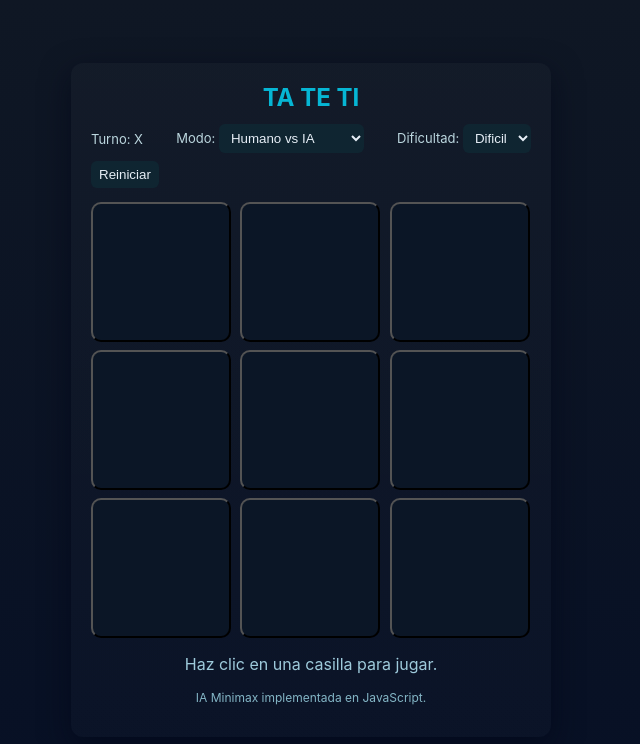
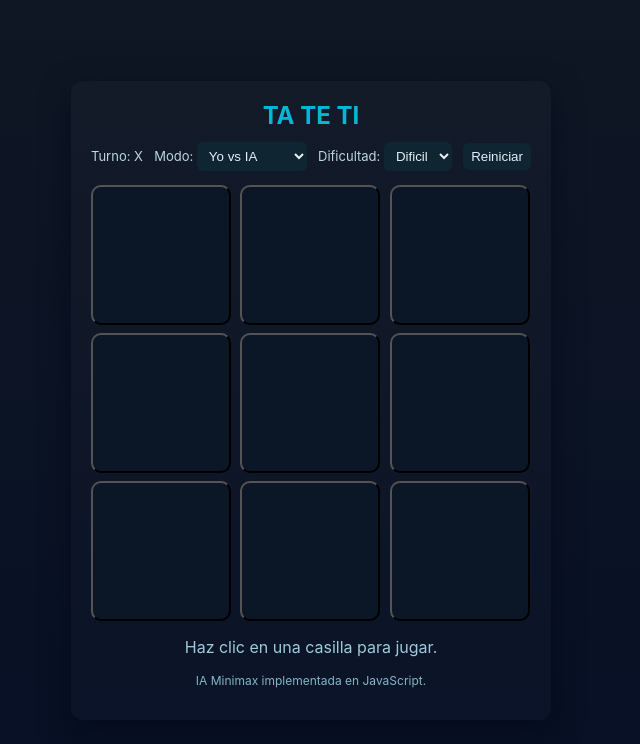
Before and after one commit to Yogurssito/X, a plain HTML site: page index.html in a window 1280 px wide. Shown: the whole page, without its empty margins (329-969 px from the left). Drawn offline with Linux system fonts and the light colour scheme.

Commit message:
Update index.html

```diff
--- a/index.html
+++ b/index.html
@@ -17,8 +17,8 @@
     <label>
       Modo:
       <select id="modeSelect">
-        <option value="human-vs-ai">Humano vs IA</option>
-        <option value="human-vs-human">Humano vs Amigo</option>
+        <option value="human-vs-ai">Yo vs IA</option>
+        <option value="human-vs-human">Yo vs Amigo</option>
       </select>
     </label>
     <label>
```
